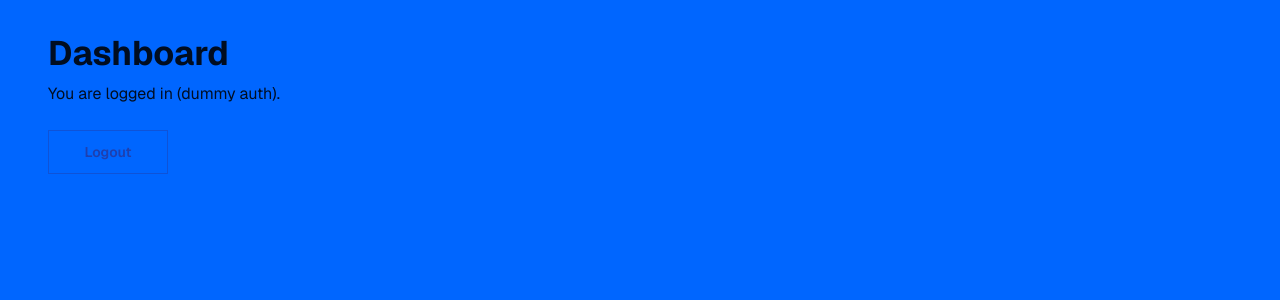
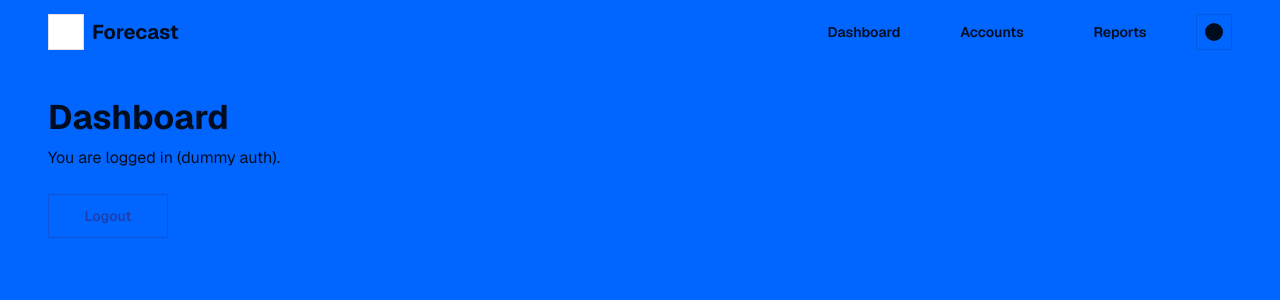
Before and after one commit to JaiPatel31/CS451-Capstone, a Next.js app in the folder frontend/: page /dashboard in a window 1280 px wide. Shown: the top 300 px of the page. Built offline with nearby package versions, Linux system fonts and the light colour scheme; sample sign-in values are in the browser's storage; what @mui/material-nextjs would draw is missing.

Commit message:
Add AuthNavbar component and integrate it into AppLayout

```diff
--- a/frontend/src/app/(app)/layout.tsx
+++ b/frontend/src/app/(app)/layout.tsx
@@ -1,11 +1,10 @@
 import { Box } from "@mui/material";
-// Later:
-// import AuthNavbar from "@/components/nav/AuthNavbar";
+import AuthNavbar from "@/components/nav/AuthNavbar";
 
 export default function AppLayout({ children }: { children: React.ReactNode }) {
   return (
     <Box sx={{ minHeight: "100vh", bgcolor: "background.default" }}>
-      {/* <AuthNavbar /> */}
+      <AuthNavbar />
       <Box component="main" sx={{ px: { xs: 2, md: 6 }, py: 4 }}>
         {children}
       </Box>
--- /dev/null
+++ b/frontend/src/components/nav/AuthNavbar.tsx
@@ -0,0 +1,99 @@
+"use client";
+
+import Link from "next/link";
+import {
+  AppBar,
+  Box,
+  Button,
+  Toolbar,
+  Typography,
+  IconButton,
+  Menu,
+  MenuItem,
+} from "@mui/material";
+import { useState } from "react";
+
+export default function AuthNavbar() {
+  const [anchorEl, setAnchorEl] = useState<null | HTMLElement>(null);
+  const open = Boolean(anchorEl);
+
+  const handleMenuOpen = (event: React.MouseEvent<HTMLElement>) => {
+    setAnchorEl(event.currentTarget);
+  };
+
+  const handleMenuClose = () => {
+    setAnchorEl(null);
+  };
+
+  const handleLogout = async () => {
+    await fetch("/api/auth/logout", { method: "POST", credentials: "include" });
+    window.location.href = "/login";
+  };
+
+  return (
+    <AppBar position="static" elevation={0} color="transparent">
+      <Toolbar sx={{ px: { xs: 2, md: 6 }, py: 1 }}>
+        {/* Logo / Brand */}
+        <Box sx={{ display: "flex", alignItems: "center", gap: 1 }}>
+          <Box
+            sx={{
+              width: 36,
+              height: 36,
+              borderRadius: 2,
+              bgcolor: "background.paper",
+              border: "1px solid",
+              borderColor: "divider",
+            }}
+          />
+          <Typography
+            variant="h6"
+            fontWeight={700}
+            component={Link}
+            href="/dashboard"
+            sx={{ textDecoration: "none", color: "inherit" }}
+          >
+            Forecast
+          </Typography>
+        </Box>
+
+        <Box sx={{ flexGrow: 1 }} />
+
+        {/* Main nav links */}
+        <Box sx={{ display: "flex", gap: 1, alignItems: "center" }}>
+          <Button component={Link} href="/dashboard" color="inherit">
+            Dashboard
+          </Button>
+          <Button component={Link} href="/accounts" color="inherit">
+            Accounts
+          </Button>
+          <Button component={Link} href="/reports" color="inherit">
+            Reports
+          </Button>
+
+          {/* Profile Menu */}
+          <IconButton
+            onClick={handleMenuOpen}
+            sx={{
+              ml: 1,
+              width: 36,
+              height: 36,
+              borderRadius: 2,
+              border: "1px solid",
+              borderColor: "divider",
+            }}
+          >
+            {/* Placeholder avatar */}
+            <Box sx={{ width: 18, height: 18, bgcolor: "text.primary", borderRadius: "50%" }} />
+          </IconButton>
+
+          <Menu anchorEl={anchorEl} open={open} onClose={handleMenuClose}>
+            <MenuItem component={Link} href="/profile" onClick={handleMenuClose}>
+              Profile
+            </MenuItem>
+            <MenuItem onClick={handleLogout}>Logout</MenuItem>
+          </Menu>
+        </Box>
+      </Toolbar>
+    </AppBar>
+  );
+}
```
